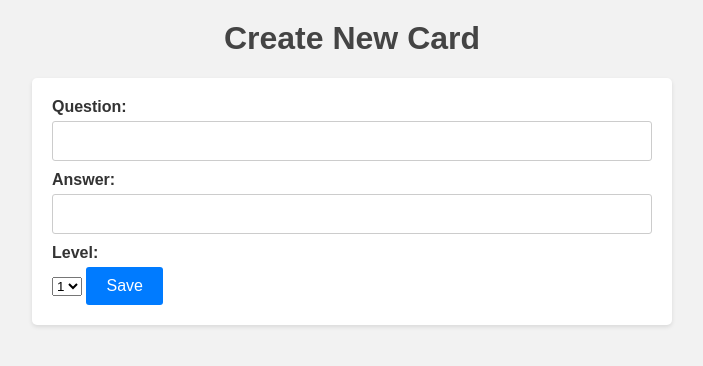
After one commit to guadalupeti/Flashcard-app-with-Django, a Django app: page /new/ in a window 1280 px wide. The commit adds this page. Shown: the top 366 px of the page, without its empty margins (288-991 px from the left). Run offline with Django 5.2, Linux system fonts and the light colour scheme.

Commit message:
create new cards, delete and filter

```diff
--- /dev/null
+++ b/flashcards/forms.py
@@ -0,0 +1,15 @@
+from django import forms
+from .models import *
+
+class NewCardForms(forms.ModelForm):
+    class Meta:
+        model = Cards
+        fields = ['question', 'answer', 'level']
+
+class FlashcardFilterForm(forms.Form):
+    LEVEL_CHOICES = (
+        (1, 'Level 1'),
+        (2, 'Level 2'),
+        (3, 'Level 3'),
+    )
+    level = forms.ChoiceField(choices=LEVEL_CHOICES, label='Nível')
--- a/flashcards/models.py
+++ b/flashcards/models.py
@@ -4,8 +4,6 @@ BOXES_CHOICES = (
     (1, '1'),
     (2, '2'),
     (3, '3'),
-    (4, '4'),
-    (5, '5'),
 )
 
 class Cards(models.Model):
--- /dev/null
+++ b/flashcards/templates/create_new.html
@@ -0,0 +1,77 @@
+<!DOCTYPE html>
+<html lang="en">
+<head>
+    <meta charset="UTF-8">
+    <meta name="viewport" content="width=device-width, initial-scale=1.0">
+    <title>Create New Card</title>
+    <style>
+        body {
+            font-family: Arial, sans-serif;
+            margin: 0;
+            padding: 0;
+            background-color: #f2f2f2;
+            color: #333;
+        }
+
+        h1 {
+            margin-top: 20px;
+            font-size: 2rem;
+            color: #444;
+            text-align: center;
+        }
+
+        form {
+            max-width: 600px;
+            margin: 0 auto;
+            background-color: #fff;
+            padding: 20px;
+            border-radius: 5px;
+            box-shadow: 0 2px 4px rgba(0, 0, 0, 0.1);
+        }
+
+        form label {
+            display: block;
+            margin-bottom: 5px;
+            font-weight: bold;
+        }
+
+        form input[type="text"],
+        form textarea {
+            width: 100%;
+            padding: 10px;
+            margin-bottom: 10px;
+            border: 1px solid #ccc;
+            border-radius: 3px;
+            box-sizing: border-box;
+            font-size: 1rem;
+        }
+
+        form button[type="submit"] {
+            background-color: #007bff;
+            color: #fff;
+            border: none;
+            padding: 10px 20px;
+            border-radius: 3px;
+            cursor: pointer;
+            font-size: 1rem;
+        }
+
+        form button[type="submit"]:hover {
+            background-color: #0056b3;
+        }
+    </style>
+</head>
+<body>
+    <h1>Create New Card</h1>
+    <form method="post">
+        {% csrf_token %}
+        <label for="id_question">Question:</label>
+        {{ form.question }}
+        <label for="id_answer">Answer:</label>
+        {{ form.answer }}
+        <label for="id_level">Level:</label>
+        {{ form.level }}
+        <button type="submit">Save</button>
+    </form>
+</body>
+</html>
--- a/flashcards/views.py
+++ b/flashcards/views.py
@@ -1,10 +1,34 @@
-from django.shortcuts import render
+from django.shortcuts import render, redirect
 from .models import *
+from .forms import *
 
 def index(request):
     queryset = Cards.objects.all()
-    levels = range(1,6)
-    context = {'flashcards': queryset, 'levels':levels}
+    levels = range(1,4)
+
+    filter_form = FlashcardFilterForm(request.GET)
+
+    if filter_form.is_valid() and 'level' in filter_form.cleaned_data:
+        level = filter_form.cleaned_data['level']
+        queryset = queryset.filter(level=level)
+
+    context = {'flashcards': queryset, 'levels':levels, 'filter_form': filter_form}
+
 
 
     return render(request, 'index.html', context = context)
+
+def delete(request, card_id):
+    card = Cards.objects.get(id = card_id)
+    card.delete()
+    return redirect('index')
+
+def new(request):
+    if request.method == 'POST':
+        form = NewCardForms(request.POST)
+        if form.is_valid():
+            form.save()
+            return redirect('index')
+    else:
+        form = NewCardForms()
+    return render(request, 'create_new.html', {'form': form})
--- a/setup/urls.py
+++ b/setup/urls.py
@@ -5,4 +5,6 @@ from flashcards.views import *
 urlpatterns = [
     path('admin/', admin.site.urls),
     path('', index, name = 'index'),
+    path('delete/<int:card_id>', delete, name = 'delete'),
+    path('new/', new, name = 'new')
 ]
```
Also changed, not shown: flashcards/templates/index.html (+30 -2 lines), flashcards/migrations/0002_alter_cards_level.py (added).
